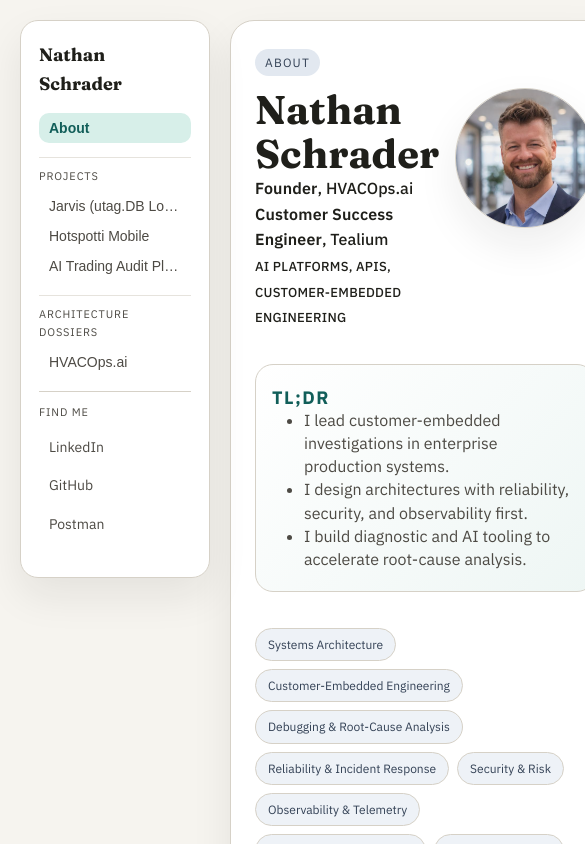
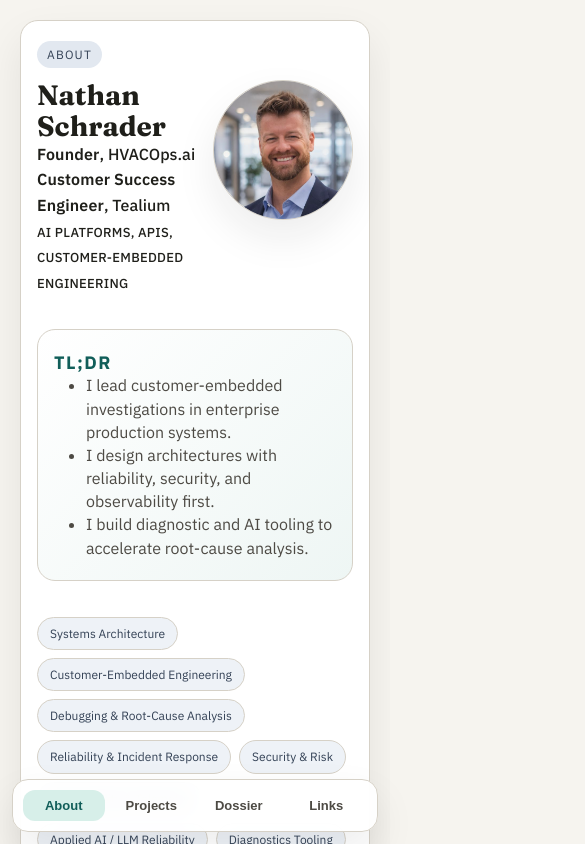
Before and after one commit to schradermade/nathanschrader, a Next.js app: page / in a window 390 px wide. Shown: the top 844 px of the page, 585 px wide, since content can reach past the window. Built offline with nearby package versions, Linux system fonts and the light colour scheme.

Commit message:
Improve mobile text wrapping

```diff
--- a/src/app/globals.css
+++ b/src/app/globals.css
@@ -42,6 +42,8 @@ body {
   line-height: 1.6;
   min-height: 100%;
   min-height: 100svh;
+  height: -webkit-fill-available;
+  overflow-x: hidden;
 }
 
 a {
@@ -52,6 +54,7 @@ a {
 main {
   min-height: 100%;
   min-height: 100svh;
+  min-height: -webkit-fill-available;
 }
 
 .docs-shell {
@@ -71,6 +74,7 @@ main {
   position: relative;
   min-height: 100%;
   min-height: 100svh;
+  min-height: -webkit-fill-available;
   padding: var(--shell-pad-top) var(--shell-pad-x) 28px;
   display: grid;
   grid-template-columns: minmax(var(--nav-min-width), var(--nav-width)) 1fr;
@@ -320,6 +324,14 @@ main {
   border: 1px solid var(--border);
 }
 
+.mobile-nav {
+  display: none;
+}
+
+.mobile-sheet {
+  display: none;
+}
+
 @media (max-width: 980px) {
   :root {
     --shell-pad-x: 20px;
@@ -341,6 +353,8 @@ main {
   .single-shell {
     height: auto;
     padding: var(--shell-pad-top) var(--shell-pad-x) 56px;
+    grid-template-columns: 1fr;
+    gap: 20px;
   }
 
   .nav {
@@ -353,6 +367,126 @@ main {
     width: auto;
     height: auto;
     overflow: visible;
+  }
+
+  .single-shell .nav {
+    position: static;
+    max-width: none;
+    width: 100%;
+  }
+
+  .single-shell .doc-content {
+    width: 100%;
+  }
+
+  .single-shell .nav {
+    display: none;
+  }
+
+  .mobile-nav {
+    display: grid;
+    grid-template-columns: repeat(4, 1fr);
+    gap: 6px;
+    position: fixed;
+    left: var(--shell-pad-x);
+    right: var(--shell-pad-x);
+    bottom: 12px;
+    padding: 10px;
+    background: rgba(255, 255, 255, 0.92);
+    border: 1px solid var(--border);
+    border-radius: 16px;
+    box-shadow: var(--shadow);
+    backdrop-filter: blur(10px);
+    z-index: 5;
+  }
+
+  .mobile-nav button {
+    border: none;
+    background: transparent;
+    font-size: 13px;
+    font-weight: 600;
+    color: var(--muted);
+    padding: 8px 6px;
+    border-radius: 12px;
+  }
+
+  .mobile-nav button.active {
+    background: var(--accent-soft);
+    color: var(--accent-strong);
+  }
+
+  .mobile-sheet {
+    display: grid;
+    position: fixed;
+    inset: 0;
+    background: rgba(15, 23, 42, 0.55);
+    align-items: end;
+    z-index: 12;
+  }
+
+  .mobile-sheet-card {
+    background: var(--surface);
+    border-radius: 20px 20px 0 0;
+    border: 1px solid var(--border);
+    box-shadow: 0 -24px 60px rgba(15, 23, 42, 0.25);
+    padding: 12px 16px 24px;
+    max-height: 70vh;
+    overflow: auto;
+  }
+
+  .mobile-sheet-handle {
+    width: 48px;
+    height: 5px;
+    border-radius: 999px;
+    background: #d1d5db;
+    margin: 4px auto 10px;
+  }
+
+  .mobile-sheet-header {
+    display: flex;
+    justify-content: space-between;
+    align-items: center;
+    margin-bottom: 12px;
+  }
+
+  .mobile-sheet-header button {
+    border: none;
+    background: transparent;
+    font-size: 14px;
+    color: var(--accent-strong);
+  }
+
+  .mobile-sheet-list {
+    display: grid;
+    gap: 10px;
+  }
+
+  .mobile-sheet-list a,
+  .mobile-sheet-list button {
+    border: 1px solid var(--border);
+    background: #fff;
+    border-radius: 12px;
+    padding: 10px 12px;
+    font-size: 14px;
+    text-align: left;
+    color: var(--ink);
+  }
+
+  .mobile-sheet-list button.active {
+    background: var(--accent-soft);
+    border-color: #99f6e4;
+    color: var(--accent-strong);
+    font-weight: 600;
+  }
+
+  .mobile-sheet-sublist {
+    display: grid;
+    gap: 8px;
+    padding-left: 8px;
+  }
+
+  .single-shell {
+    padding-bottom: 96px;
   }
 
   .home-header h1 {
@@ -463,6 +597,8 @@ main {
   height: auto;
   overflow: visible;
   margin-bottom: 48px;
+  max-width: 100%;
+  overflow-wrap: normal;
 }
 
 .single-shell .doc-content {
@@ -483,14 +619,30 @@ main {
 @media (max-width: 980px) {
   .doc-content {
     padding: 28px 24px 48px;
+    max-width: 100%;
+  }
+}
+
+@media (max-width: 600px) {
+  .doc-content {
+    padding: 20px 16px 40px;
+    border-radius: 18px;
+  }
+
+  .mobile-nav {
+    left: 12px;
+    right: 12px;
   }
 }
 
 .doc-title {
   font-family: var(--font-serif);
-  font-size: 40px;
+  font-size: clamp(28px, 6vw, 40px);
   margin: 0;
   line-height: 1.1;
+  word-break: normal;
+  overflow-wrap: normal;
+  hyphens: none;
 }
 
 .doc-subtitle {
@@ -508,6 +660,16 @@ main {
   border: 1px solid var(--border);
   border-radius: 12px;
   padding: 12px 14px;
+}
+
+.doc-content p,
+.doc-content li,
+.doc-content a,
+.doc-content h1,
+.doc-content h2,
+.doc-content h3,
+.doc-content h4 {
+  overflow-wrap: anywhere;
 }
 
 .profile-role {
--- a/src/app/page.tsx
+++ b/src/app/page.tsx
@@ -689,6 +689,7 @@ export default function HomePage() {
   const [connectorPath, setConnectorPath] = useState<string>('');
   const [lightboxSrc, setLightboxSrc] = useState<string | null>(null);
   const [lightboxSvg, setLightboxSvg] = useState<string | null>(null);
+  const [mobilePanel, setMobilePanel] = useState<'projects' | 'dossiers' | 'links' | null>(null);
   const handleImageClick = (src: string) => {
     setLightboxSvg(null);
     setLightboxSrc(src);
@@ -1142,6 +1143,131 @@ flowchart TB
         ) : null}
       </aside>
       <div className="doc-content">{activeSection.content}</div>
+      <nav className="mobile-nav" aria-label="Primary">
+        <button
+          type="button"
+          className={activeProject === 'main' ? 'active' : ''}
+          onClick={() => {
+            handleProjectSelect('main');
+            setMobilePanel(null);
+          }}
+        >
+          About
+        </button>
+        <button
+          type="button"
+          className={mobilePanel === 'projects' ? 'active' : ''}
+          onClick={() => setMobilePanel(mobilePanel === 'projects' ? null : 'projects')}
+        >
+          Projects
+        </button>
+        <button
+          type="button"
+          className={mobilePanel === 'dossiers' ? 'active' : ''}
+          onClick={() => setMobilePanel(mobilePanel === 'dossiers' ? null : 'dossiers')}
+        >
+          Dossier
+        </button>
+        <button
+          type="button"
+          className={mobilePanel === 'links' ? 'active' : ''}
+          onClick={() => setMobilePanel(mobilePanel === 'links' ? null : 'links')}
+        >
+          Links
+        </button>
+      </nav>
+      {mobilePanel ? (
+        <div
+          className="mobile-sheet"
+          role="dialog"
+          aria-modal="true"
+          onClick={() => setMobilePanel(null)}
+        >
+          <div className="mobile-sheet-card" onClick={(event) => event.stopPropagation()}>
+            <div className="mobile-sheet-handle" aria-hidden="true" />
+            <div className="mobile-sheet-header">
+              <strong>
+                {mobilePanel === 'projects'
+                  ? 'Projects'
+                  : mobilePanel === 'dossiers'
+                  ? 'HVACOps.ai Dossier'
+                  : 'Find Me'}
+              </strong>
+              <button type="button" onClick={() => setMobilePanel(null)}>
+                Close
+              </button>
+            </div>
+            {mobilePanel === 'projects' ? (
+              <div className="mobile-sheet-list">
+                {uiProjects.map((project) => (
+                  <button
+                    key={project.id}
+                    type="button"
+                    className={activeProject === project.id ? 'active' : ''}
+                    onClick={() => {
+                      handleProjectSelect(project.id);
+                      setMobilePanel(null);
+                    }}
+                  >
+                    {project.label}
+                  </button>
+                ))}
+              </div>
+            ) : null}
+            {mobilePanel === 'dossiers' ? (
+              <div className="mobile-sheet-list">
+                {projects.map((project) => (
+                  <button
+                    key={project.id}
+                    type="button"
+                    className={activeProject === project.id ? 'active' : ''}
+                    onClick={() => {
+                      handleProjectSelect(project.id);
+                      setMobilePanel(null);
+                    }}
+                  >
+                    {project.label}
+                  </button>
+                ))}
+                {activeProject === 'hvacops' ? (
+                  <div className="mobile-sheet-sublist">
+                    {activeSections.map((section) => (
+                      <button
+                        key={section.id}
+                        type="button"
+                        className={activeId === section.id ? 'active' : ''}
+                        onClick={() => {
+                          handleSelect(section.id);
+                          setMobilePanel(null);
+                        }}
+                      >
+                        {section.label}
+                      </button>
+                    ))}
+                  </div>
+                ) : null}
+              </div>
+            ) : null}
+            {mobilePanel === 'links' ? (
+              <div className="mobile-sheet-list">
+                <a
+                  href="https://www.linkedin.com/in/nateinsupport/"
+                  target="_blank"
+                  rel="noreferrer"
+                >
+                  LinkedIn
+                </a>
+                <a href="https://github.com/schradermade" target="_blank" rel="noreferrer">
+                  GitHub
+                </a>
+                <a href="https://postman.com/nateinsupport" target="_blank" rel="noreferrer">
+                  Postman
+                </a>
+              </div>
+            ) : null}
+          </div>
+        </div>
+      ) : null}
       {lightboxSrc || lightboxSvg ? (
         <div
           className="lightbox"
```
